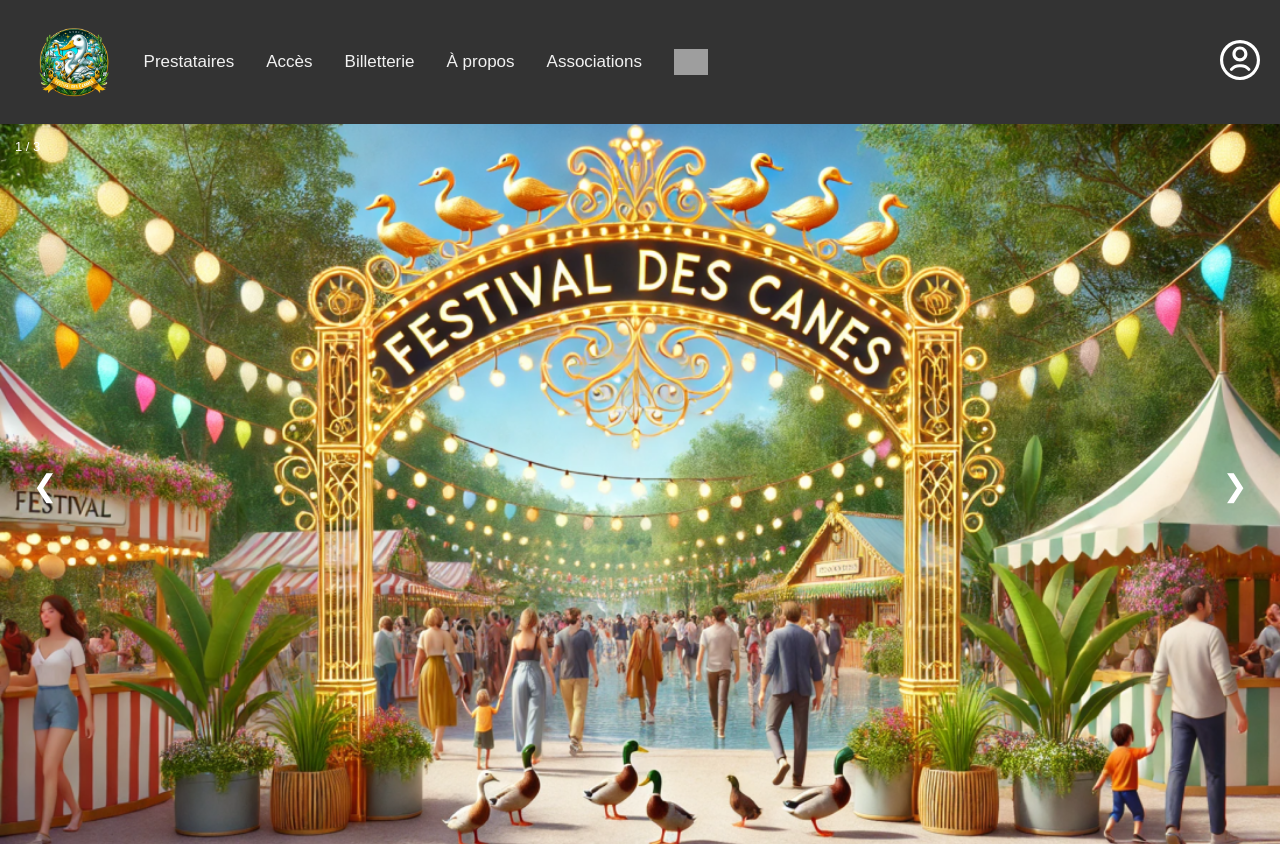
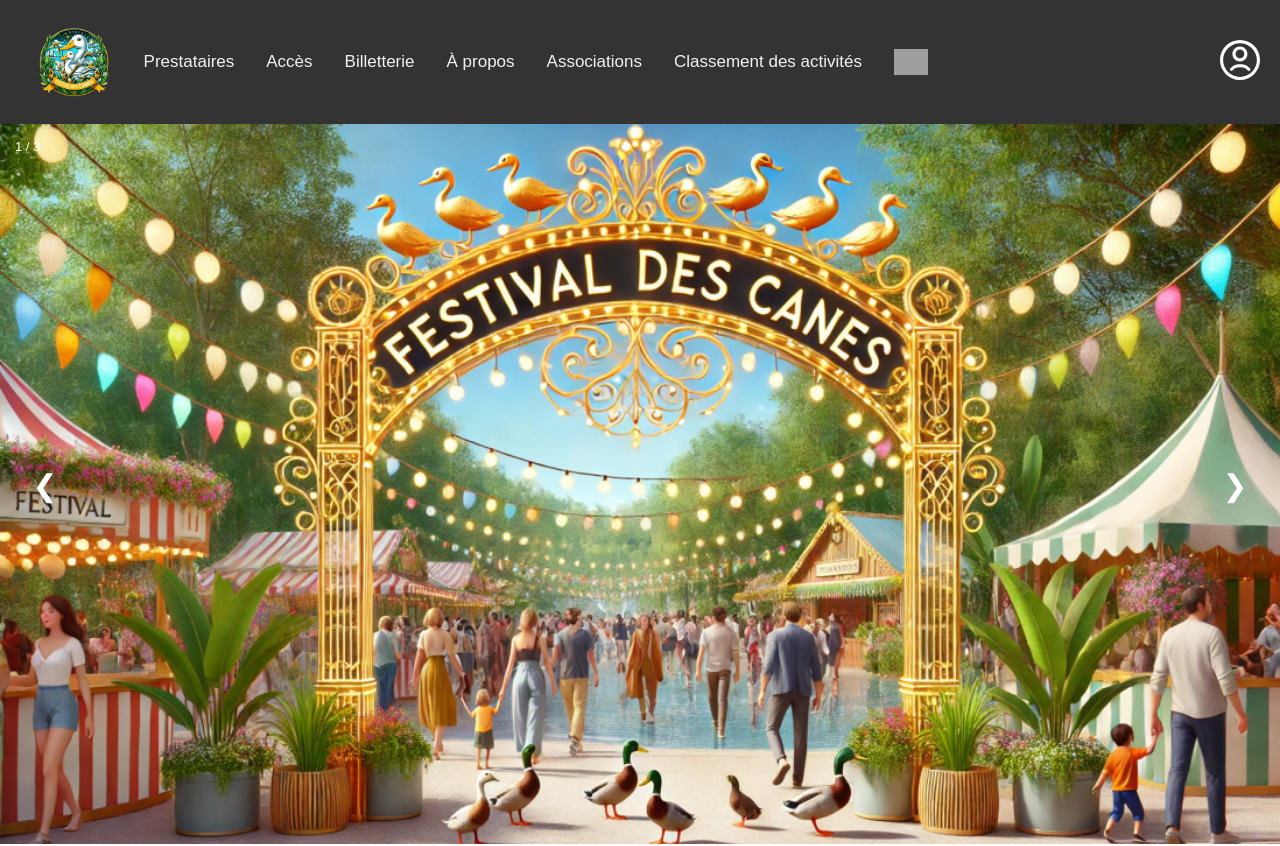
Before and after one commit to MaikenDANGELO/LeFestivalDesCannes, a Vue app in the folder frontend/: page / in a window 1280 px wide. Shown: the top 846 px of the page. Built offline with nearby package versions, Linux system fonts and the light colour scheme; grey boxes are pictures that could not be loaded.

Commit message:
Ajout du bouton du classement des activites au menu principal

```diff
--- a/frontend/src/App.vue
+++ b/frontend/src/App.vue
@@ -15,6 +15,7 @@
             <router-link class="left-element nav-link-common" to="/billeterie">Billetterie</router-link>
             <router-link class="left-element nav-link-common" to="/about">À propos</router-link>
             <router-link class="left-element nav-link-common" to="/associations">Associations</router-link>
+            <router-link class="left-element nav-link-common" to="/classementActivites">Classement des activités</router-link>
             <router-link class="left-element nav-link-common" v-if="this.utilisateur.role === 'admin'" to="/admin">Page Administrateur</router-link>
             <a class="left-element nav-link-common" href="https://www.twitch.tv/dashducks" target="_blank">
               <img alt="Twitch logo" :src="require(`./assets/twitch.png`)" class="twitch-logo">
```
